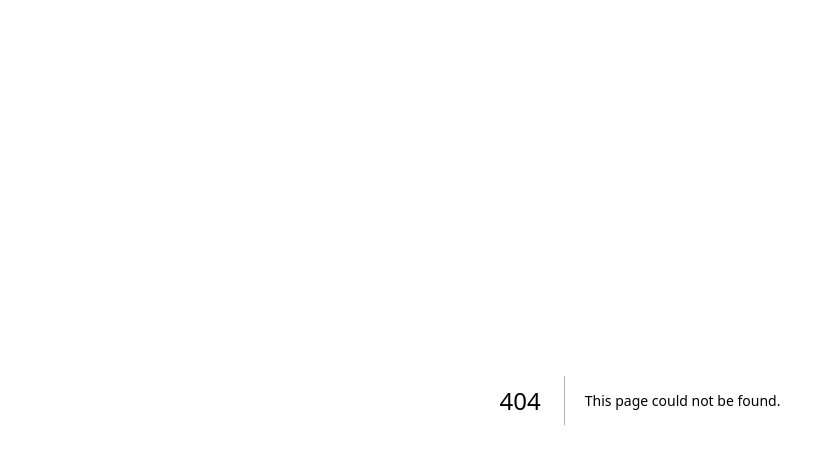
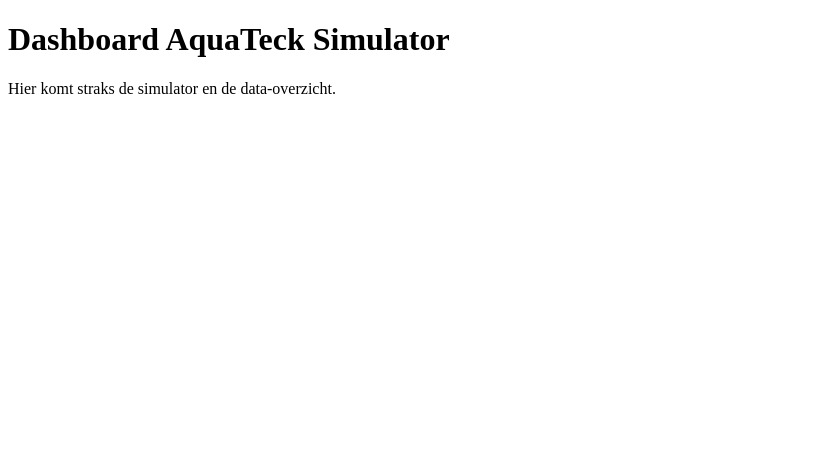
Before and after one commit to Teck-Bel/aquateck-simulator, a Next.js app: page /dashboard in a window 1280 px wide. Before the commit this address had no page. Shown: the top 464 px of the page, without its empty margins (0-835 px from the left). Built offline with nearby package versions, Linux system fonts and the light colour scheme.

Commit message:
Create dashboard.tsx

```diff
--- /dev/null
+++ b/pages/dashboard.tsx
@@ -0,0 +1,8 @@
+export default function Dashboard() {
+  return (
+    <>
+      <h1>Dashboard AquaTeck Simulator</h1>
+      <p>Hier komt straks de simulator en de data-overzicht.</p>
+    </>
+  );
+}
```
